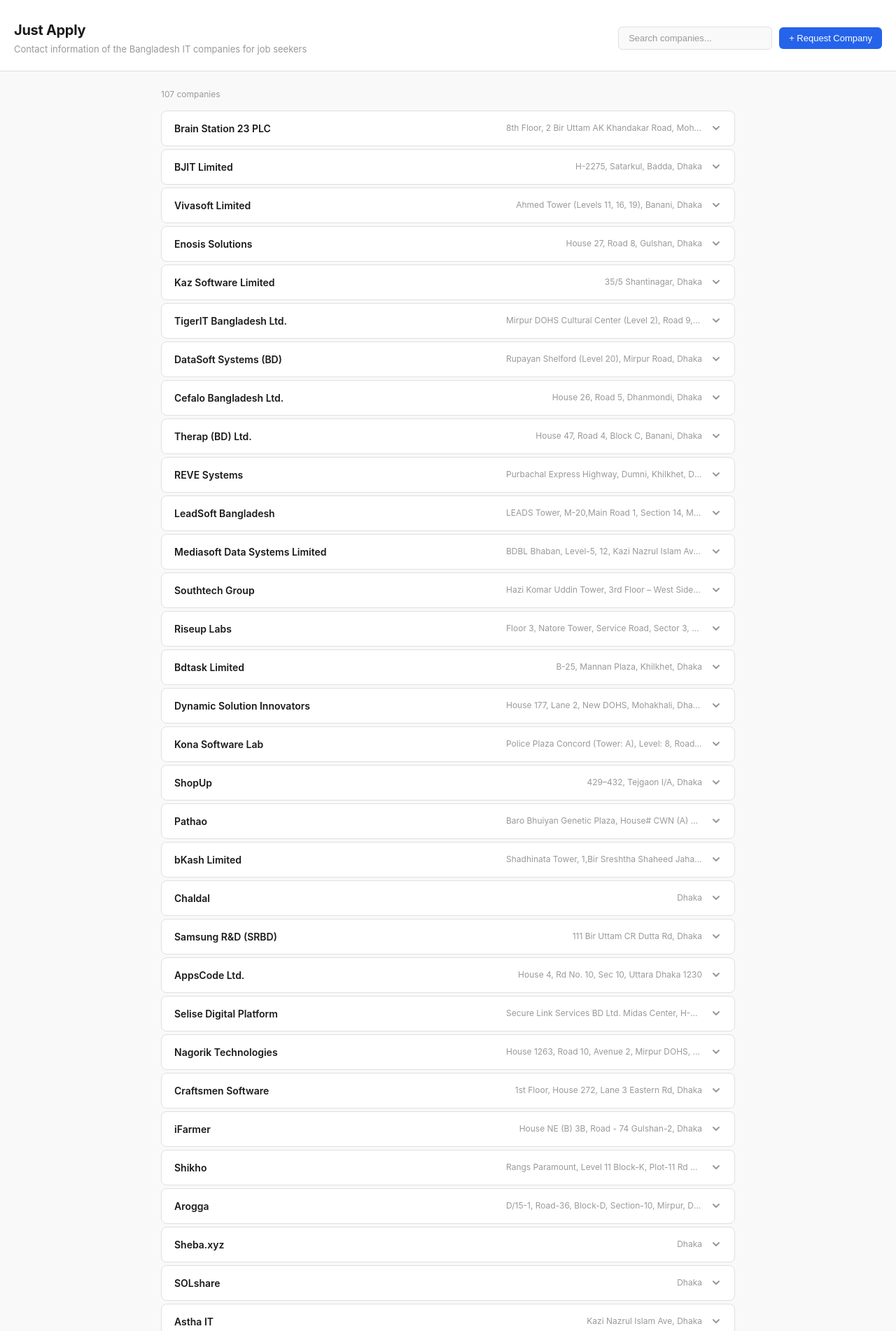
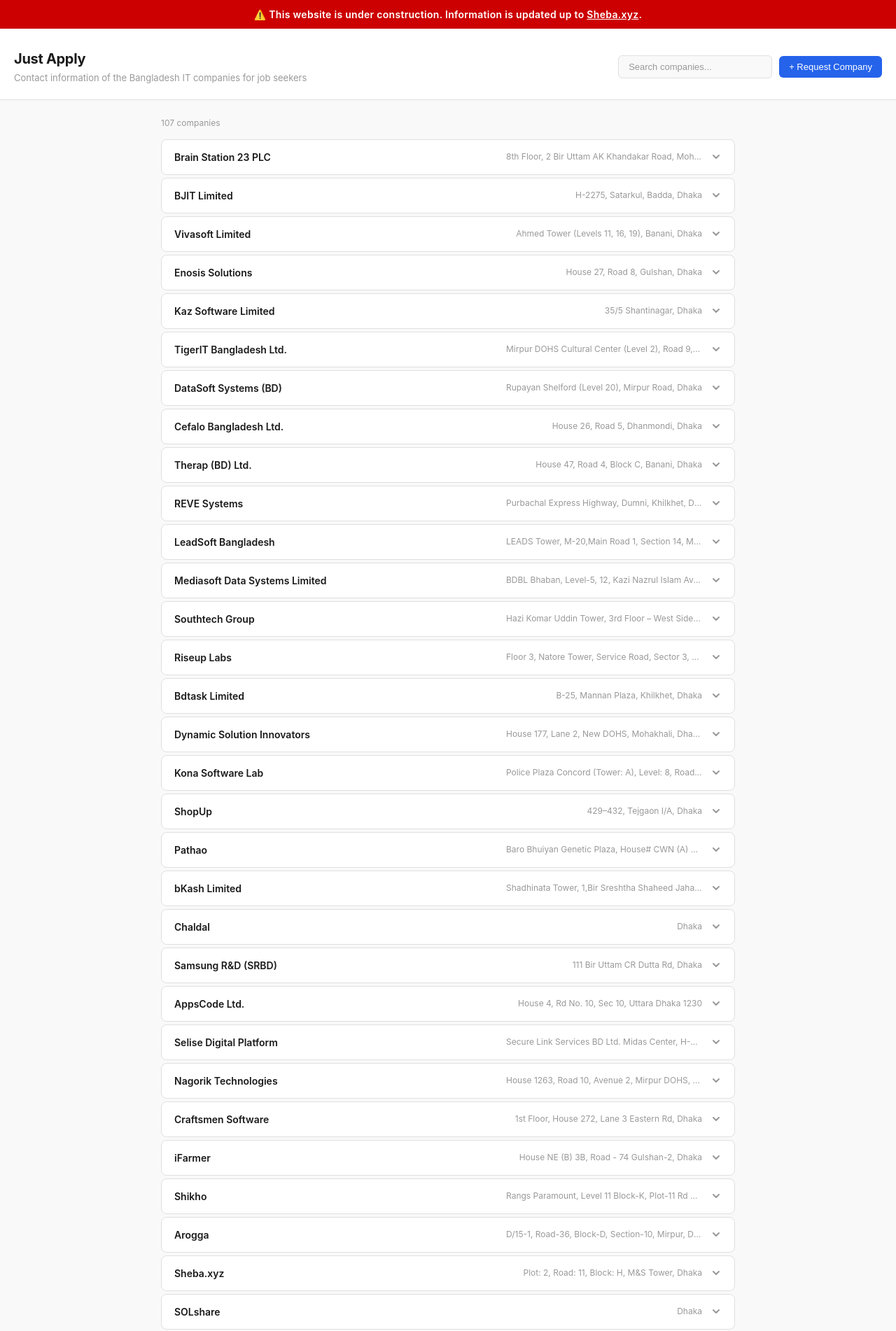
Before and after one commit to badhon495/just-apply, a plain HTML site: page index.html in a window 1280 px wide. Shown: the top 1902 px of the page at 70% size. Drawn offline with Linux system fonts and the light colour scheme.

Commit message:
Added construction notice to the website header

```diff
--- a/app.js
+++ b/app.js
@@ -262,7 +262,7 @@
   },
   {
     name: "Sheba.xyz",
-    location: "Dhaka",
+    location: "Plot: 2, Road: 11, Block: H, M&S Tower, Dhaka",
     website: "sheba.xyz",
     career: "careers.smartrecruiters.com/Shebaxyz3; facebook.com/shebacareer/",
     email: "info@sheba.xyz",
--- a/index.html
+++ b/index.html
@@ -94,6 +94,10 @@
 </head>
 <body>
 
+<div style="background-color: #cc0000; color: #ffffff; text-align: center; padding: 10px 16px; font-size: 14px; font-weight: 600; letter-spacing: 0.3px;">
+  ⚠️ This website is under construction. Information is updated up to <a href="https://www.sheba.xyz" target="_blank" rel="noopener noreferrer" style="color: #ffffff; text-decoration: underline;">Sheba.xyz</a>.
+</div>
+
 <header>
   <div class="container">
     <div class="header-title">
```
